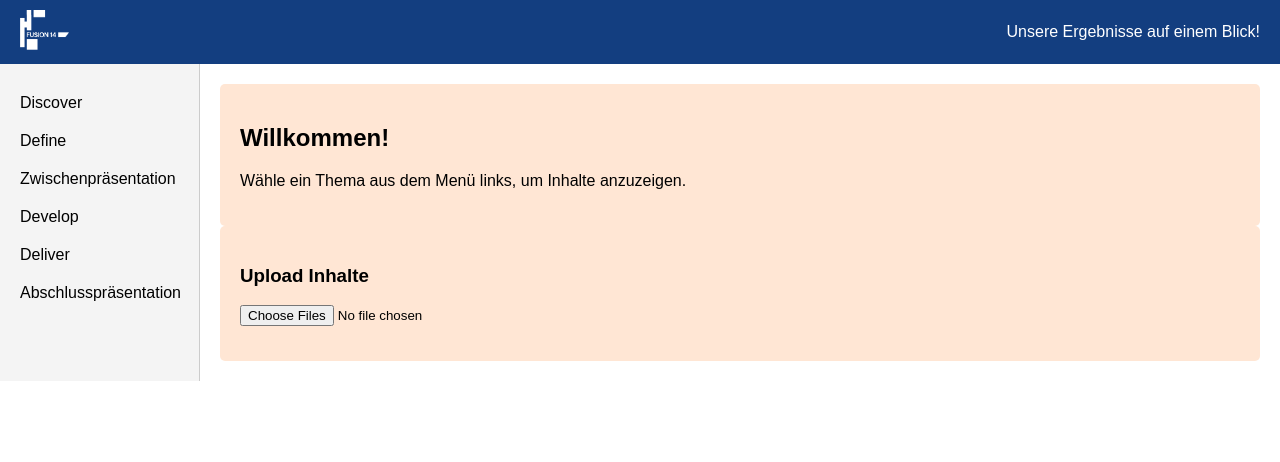
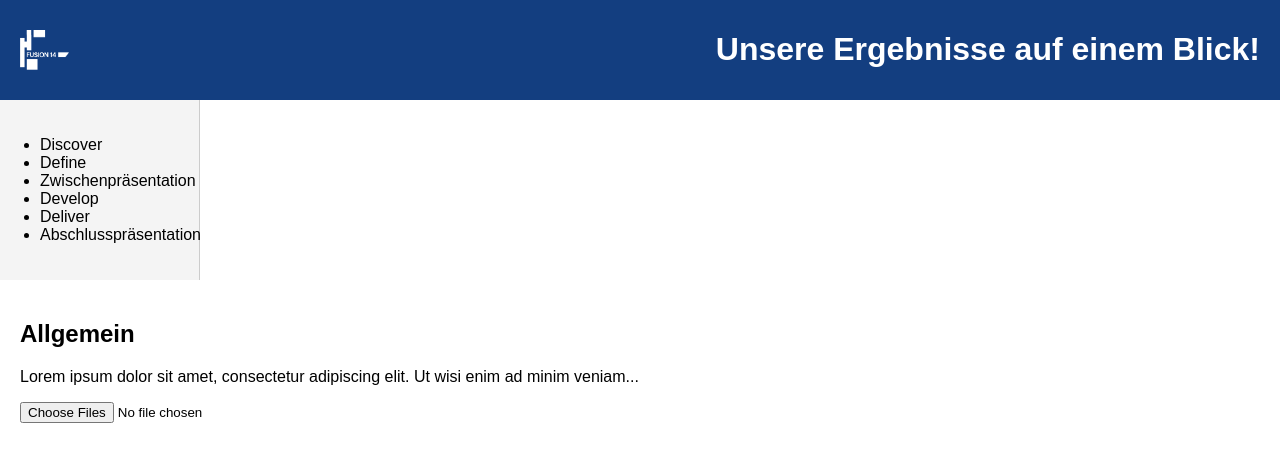
Before and after one commit to Plinfa99/fusion14-website, a plain HTML site: page index.html in a window 1280 px wide. Drawn offline with Linux system fonts and the light colour scheme.

Commit message:
Update index.html

```diff
--- a/index.html
+++ b/index.html
@@ -2,45 +2,40 @@
 <html lang="de">
 <head>
   <meta charset="UTF-8" />
-  <meta name="viewport" content="width=device-width, initial-scale=1.0" />
+  <meta name="viewport" content="width=device-width, initial-scale=1.0"/>
   <title>Fusion 14 Ergebnisse</title>
-  <link rel="stylesheet" href="style.css" />
-  <script src="script.js" defer></script>
+  <link rel="stylesheet" href="style.css"/>
 </head>
 <body>
   <header>
-    <div class="logo-text">
-      <img src="logo.png" alt="Fusion 14 Logo" />
-    </div>
-    <div>Unsere Ergebnisse auf einem Blick!</div>
+    <img src="logo.png" alt="Fusion 14 Logo" class="logo" />
+    <h1>Unsere Ergebnisse auf einem Blick!</h1>
   </header>
-  <div class="container">
-    <nav>
-      <div class="nav-item">Discover
-        <div class="submenu">
-          <div onclick="showContent('Allgemein')">Allgemein</div>
-          <div onclick="showContent('IST Analyse')">IST Analyse</div>
-          <div onclick="showContent('Benchmarking')">Benchmarking</div>
-          <div onclick="showContent('Rahmenbedingungen')">Rahmenbedingungen</div>
-        </div>
-      </div>
-      <div class="nav-item" onclick="showContent('Define')">Define</div>
-      <div class="nav-item" onclick="showContent('Zwischenpräsentation')">Zwischenpräsentation</div>
-      <div class="nav-item" onclick="showContent('Develop')">Develop</div>
-      <div class="nav-item" onclick="showContent('Deliver')">Deliver</div>
-      <div class="nav-item" onclick="showContent('Abschlusspräsentation')">Abschlusspräsentation</div>
+  <div class="main">
+    <nav class="sidebar">
+      <ul class="main-menu">
+        <li onmouseover="toggleSubmenu('discover')">Discover</li>
+        <li onmouseover="toggleSubmenu('define')">Define</li>
+        <li onmouseover="toggleSubmenu('zwischen')">Zwischenpräsentation</li>
+        <li onmouseover="toggleSubmenu('develop')">Develop</li>
+        <li onmouseover="toggleSubmenu('deliver')">Deliver</li>
+        <li onmouseover="toggleSubmenu('abschluss')">Abschlusspräsentation</li>
+      </ul>
+      <ul class="submenu" id="submenu">
+        <!-- Submenu items will appear here -->
+      </ul>
     </nav>
-    <main>
-      <div id="content" class="card">
-        <h2>Willkommen!</h2>
-        <p>Wähle ein Thema aus dem Menü links, um Inhalte anzuzeigen.</p>
-      </div>
-      <div class="card">
-        <h3>Upload Inhalte</h3>
-        <input type="file" id="upload" multiple accept="image/*,.pdf" />
-        <div id="preview" class="preview"></div>
-      </div>
+    <main id="content">
+      <section class="content-box">
+        <h2>Allgemein</h2>
+        <p>
+          Lorem ipsum dolor sit amet, consectetur adipiscing elit. Ut wisi enim ad minim veniam...
+        </p>
+        <div class="preview-container" id="previewContainer"></div>
+        <input type="file" id="fileInput" multiple accept="application/pdf,image/*" />
+      </section>
     </main>
   </div>
+  <script src="script.js"></script>
 </body>
 </html>
```
